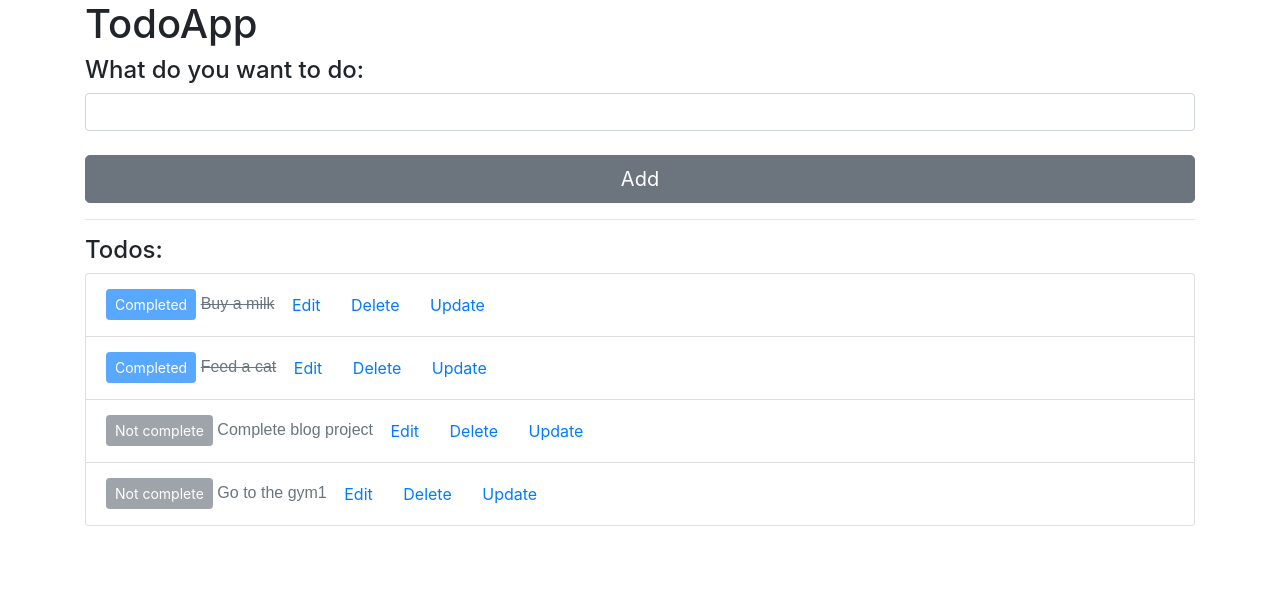
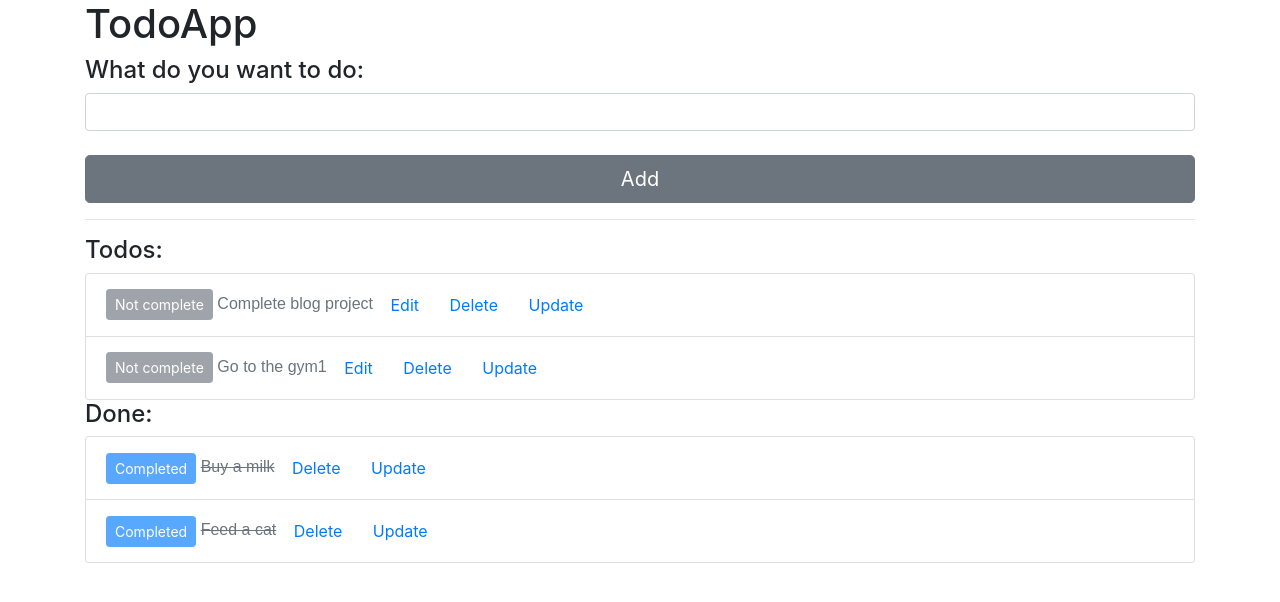
Before and after one commit to alexey-luhinin/TodoApp, a Flask app: page / in a window 1280 px wide. Shown: the top 602 px of the page. Run offline with Flask 2, Linux system fonts and the light colour scheme; data comes from the database, SQL or seed files in the repository; both versions use the stored data as it was after the commit.

Commit message:
flask todoapp

```diff
--- a/app.py
+++ b/app.py
@@ -23,7 +23,10 @@ def index():
             db.session.commit()
         return redirect(url_for('index'))
     else:
-        todos = Todo.query.all()[::-1]
+        # todos = Todo.query.all()[::-1]
+        todos_complete = Todo.query.filter_by(is_done=True)[::-1]
+        todos_incomplete = Todo.query.filter_by(is_done=False)[::-1]
+        todos = {'todos': todos_incomplete, 'done': todos_complete}
         return render_template('index.html', todos=todos)
 
 @app.route('/del/<int:id>')
--- a/templates/index.html
+++ b/templates/index.html
@@ -17,17 +17,28 @@
 		</form>
 		{% if todos %}
 			<hr>
+			{% if todos.todos %}
 			<h4>Todos:</h4>
+			{% endif %}
 			<ul class="list-group">
-				{% for todo in todos %}
+				{% for todo in todos.todos %}
 					<li class="list-group-item">
-						{% if not todo.is_done %}
-							<button type="button" class="btn btn-secondary btn-sm" disabled>Not complete</button>
-						{% else %}
-							<button type="button" class="btn btn-primary btn-sm" disabled>Completed</button>
-						{% endif %}
+						<button type="button" class="btn btn-secondary btn-sm" disabled>Not complete</button>
 						<span class="item {% if todo.is_done %}complete{% endif %}">{{ todo.title }}</span>
 						<a href="edit/{{ todo.id }}"><button class="btn btn-link">Edit</button></a>
+						<a href="del/{{ todo.id }}"><button class="btn btn-link">Delete</button></a>
+						<a href="update/{{ todo.id }}"><button class="btn btn-link">Update</button></a>
+					</li>
+				{% endfor %}
+			</ul>
+			{% if todos.done %}
+			<h4>Done:</h4>
+			{% endif %}
+			<ul class="list-group">
+				{% for todo in todos.done %}
+					<li class="list-group-item">
+						<button type="button" class="btn btn-primary btn-sm" disabled>Completed</button>
+						<span class="item {% if todo.is_done %}complete{% endif %}">{{ todo.title }}</span>
 						<a href="del/{{ todo.id }}"><button class="btn btn-link">Delete</button></a>
 						<a href="update/{{ todo.id }}"><button class="btn btn-link">Update</button></a>
 					</li>
```
Also changed, not shown: todos.db.
